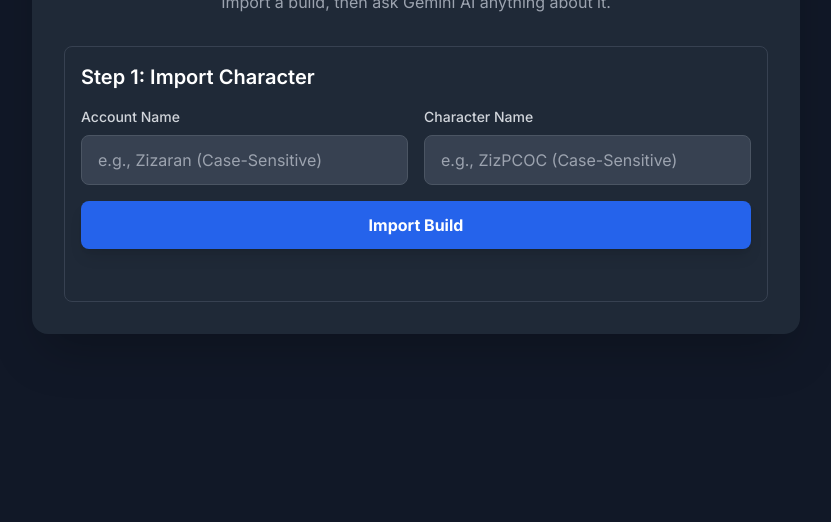
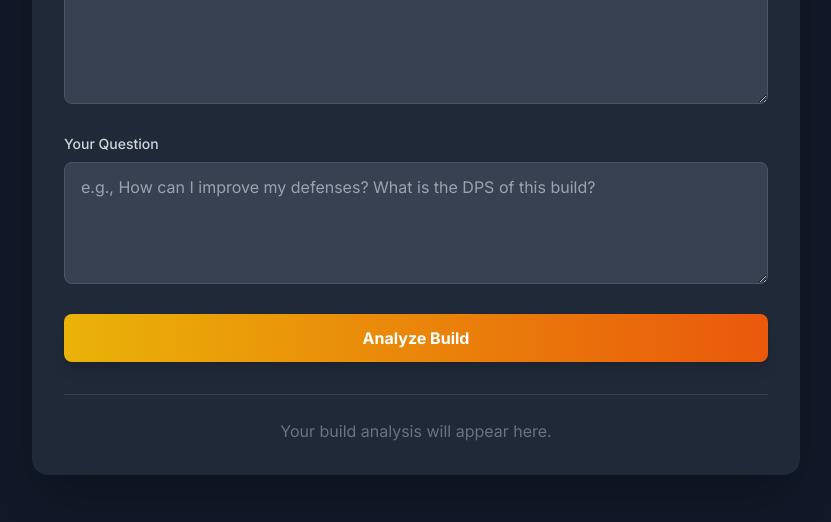
Before and after one commit to Mancavegaming/POE-Analyzer, a website: page public/index.html in a window 1280 px wide. Shown: the part 278-800 px from the top of the page, without its empty margins (224-1055 px from the left). Drawn offline with nearby package versions, Linux system fonts and the light colour scheme.

Commit message:
Update index.html

```diff
--- a/public/index.html
+++ b/public/index.html
@@ -16,67 +16,35 @@
 
         <div class="text-center mb-8">
             <h1 class="text-3xl md:text-4xl font-bold text-transparent bg-clip-text bg-gradient-to-r from-yellow-400 to-orange-500">PoE Build Analyzer</h1>
-            <p class="text-gray-400 mt-2">Import a build, then ask Gemini AI anything about it.</p>
+            <p class="text-gray-400 mt-2">Paste your POB code, then ask Gemini AI anything about it.</p>
         </div>
 
-        <!-- Step 1: Import Build -->
-        <div class="space-y-4 p-4 border border-gray-700 rounded-lg">
-            <h2 class="text-xl font-semibold text-white">Step 1: Import Character</h2>
-            <div class="grid grid-cols-1 md:grid-cols-2 gap-4">
+        <div class="space-y-6">
             <div>
-                    <label for="account-name" class="block text-sm font-medium text-gray-300 mb-2">Account Name</label>
-                    <input type="text" id="account-name" class="w-full bg-gray-700 border border-gray-600 rounded-lg px-4 py-3 text-white focus:ring-2 focus:ring-yellow-500 focus:outline-none transition" placeholder="e.g., Zizaran (Case-Sensitive)">
-                </div>
-                <div>
-                    <label for="character-name" class="block text-sm font-medium text-gray-300 mb-2">Character Name</label>
-                    <input type="text" id="character-name" class="w-full bg-gray-700 border border-gray-600 rounded-lg px-4 py-3 text-white focus:ring-2 focus:ring-yellow-500 focus:outline-none transition" placeholder="e.g., ZizPCOC (Case-Sensitive)">
-                </div>
-            </div>
-            <button id="import-button" class="w-full bg-blue-600 hover:bg-blue-700 text-white font-bold py-3 px-4 rounded-lg shadow-lg transition-all duration-300 ease-in-out">
-                <span id="import-button-text">Import Build</span>
-                <span id="import-button-spinner" class="hidden">Importing...</span>
-            </button>
-            <div id="import-status" class="text-center text-gray-400 h-5 mt-2"></div>
+                <label for="pob-code" class="block text-sm font-medium text-gray-300 mb-2">Path of Building Code</label>
+                <textarea id="pob-code" rows="6" class="w-full bg-gray-700 border border-gray-600 rounded-lg px-4 py-3 text-white focus:ring-2 focus:ring-yellow-500 focus:outline-none transition" placeholder="Paste the long code from your POB link here..."></textarea>
             </div>
 
-        <!-- Step 2: Analyze Build (Initially hidden) -->
-        <div id="analysis-section" class="hidden mt-6 space-y-6">
-            <div class="p-4 border border-gray-700 rounded-lg">
-                 <h2 class="text-xl font-semibold text-white mb-4">Step 2: Analyze Build</h2>
-
-                <!-- Skill Selection Dropdowns -->
-                <div id="skill-selection-container" class="grid grid-cols-1 md:grid-cols-2 gap-4">
             <div>
-                        <label for="primary-skill-select" class="block text-sm font-medium text-gray-300 mb-2">Primary Damage Skill</label>
-                        <select id="primary-skill-select" class="w-full bg-gray-700 border border-gray-600 rounded-lg px-4 py-3 text-white focus:ring-2 focus:ring-yellow-500 focus:outline-none transition"></select>
-                    </div>
-                    <div>
-                        <label for="secondary-skill-select" class="block text-sm font-medium text-gray-300 mb-2">Secondary Skill (Optional)</label>
-                        <select id="secondary-skill-select" class="w-full bg-gray-700 border border-gray-600 rounded-lg px-4 py-3 text-white focus:ring-2 focus:ring-yellow-500 focus:outline-none transition"></select>
-                    </div>
+                <label for="user-question" class="block text-sm font-medium text-gray-300 mb-2">Your Question</label>
+                <textarea id="user-question" rows="4" class="w-full bg-gray-700 border border-gray-600 rounded-lg px-4 py-3 text-white focus:ring-2 focus:ring-yellow-500 focus:outline-none transition" placeholder="e.g., How can I improve my defenses? What is the DPS of this build?"></textarea>
             </div>
 
-                <div class="mt-4">
-                    <label for="user-question" class="block text-sm font-medium text-gray-300 mb-2">Your Question</label>
-                    <textarea id="user-question" rows="4" class="w-full bg-gray-700 border border-gray-600 rounded-lg px-4 py-3 text-white focus:ring-2 focus:ring-yellow-500 focus:outline-none transition" placeholder="e.g., What is the DPS of my primary skill? How can I improve my defenses?"></textarea>
-                </div>
-
-                <div class="mt-4">
+            <div>
                 <button id="analyze-button" class="w-full bg-gradient-to-r from-yellow-500 to-orange-600 hover:from-yellow-600 hover:to-orange-700 text-white font-bold py-3 px-4 rounded-lg shadow-lg transition-all duration-300 ease-in-out">
                     <span id="button-text">Analyze Build</span>
                     <span id="button-spinner" class="hidden">Analyzing...</span>
                 </button>
             </div>
         </div>
-            <!-- Result Display -->
-            <div id="result-container" class="mt-2 pt-6 border-t border-gray-700">
+
+        <div id="result-container" class="mt-8 pt-6 border-t border-gray-700">
              <div id="placeholder" class="text-center text-gray-500">
                 <p>Your build analysis will appear here.</p>
             </div>
             <div id="result-output" class="prose-styles max-w-none"></div>
         </div>
     </div>
-    </div>
 
     <script src="script.js" defer></script>
 </body>
```
Lines whose indentation alone changed are shown as unchanged.
